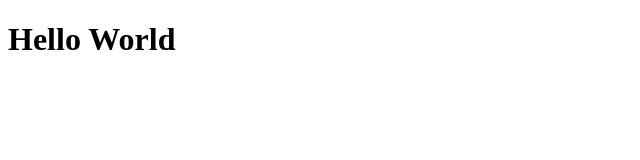
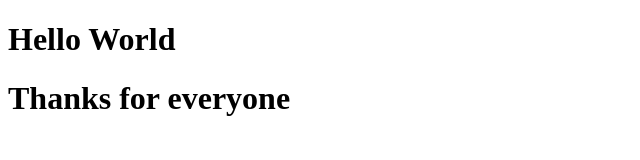
Before and after one commit to anhtrungg/GitDemo, a plain HTML site: page index.html in a window 1280 px wide. Shown: the whole page, without its empty margins (0-640 px from the left). Drawn offline with Linux system fonts and the light colour scheme.

Commit message:
Update index.html file

```diff
--- a/index.html
+++ b/index.html
@@ -8,5 +8,6 @@
 </head>
 <body>
     <h1>Hello World</h1>
+    <h1>Thanks for everyone</h1>
 </body>
 </html>
```
